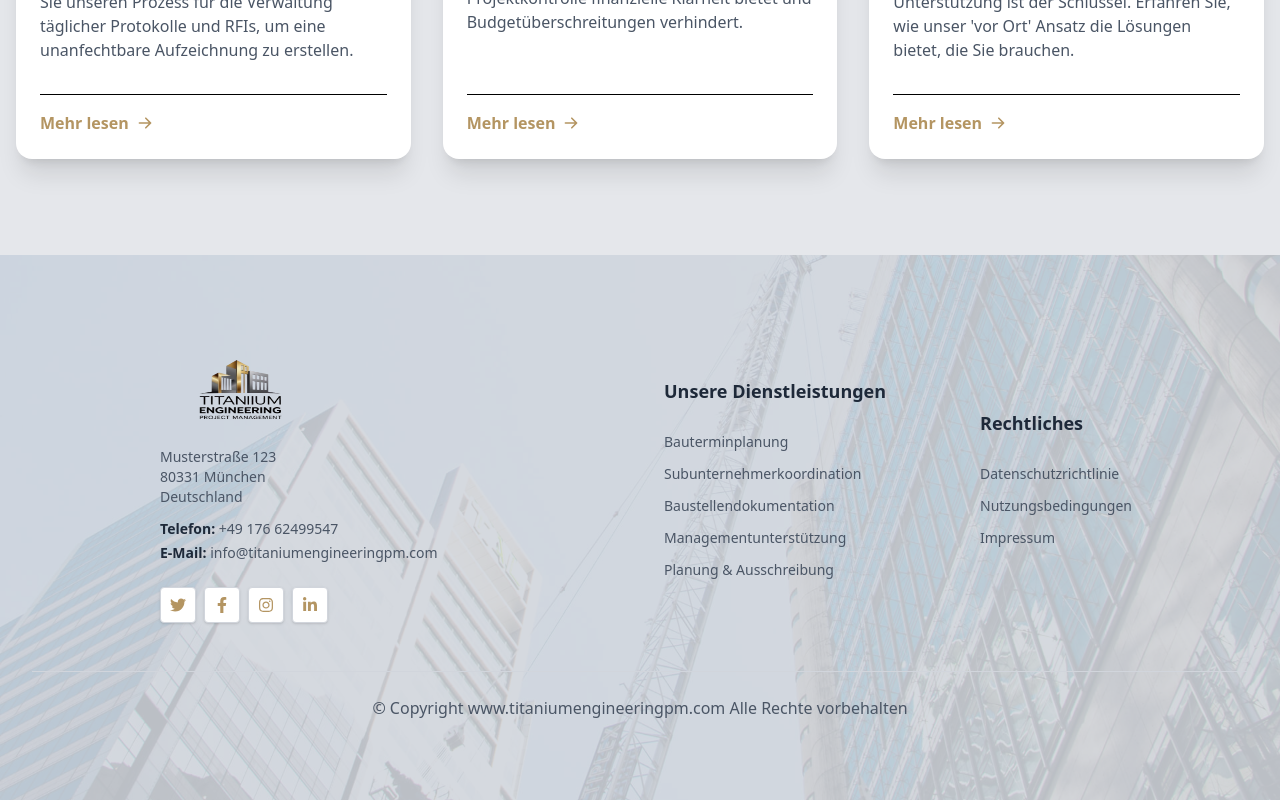
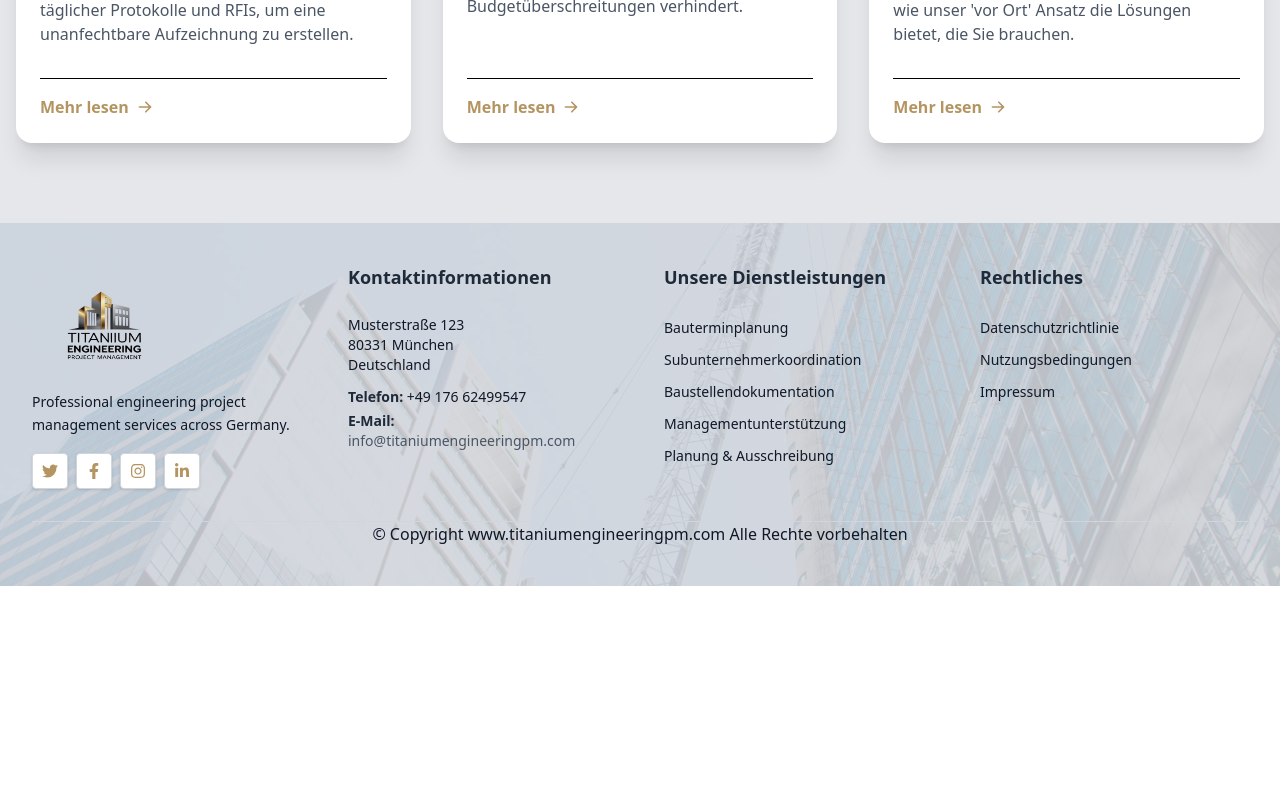
Before and after one commit to Mubasharsmartcomputing/TITANIUM, a React (Vite) app: page /blog in a window 1280 px wide. Shown: the part 1243-2043 px from the top of the page. After the commit the page ends 1829 px from the top, so only its background shows below. Built offline with nearby package versions, Linux system fonts and the light colour scheme.

Commit message:
change banner

```diff
--- a/src/components/BlogComponent.jsx
+++ b/src/components/BlogComponent.jsx
@@ -56,7 +56,7 @@ const BlogPostCard = ({ post, readMoreText }) => {
 
 // --- MODIFIED BlogComponent ---
 // Now accepts `titleKey` instead of a hardcoded string
-const BlogComponent = ({ postLimit, titleKey = 'pages.blog.title' }) => {
+const BlogComponent = ({ postLimit, titleKey = 'pages.blog.title', showTitle = true }) => {
     const { t } = useTranslation(); // 3. Initialize hook
 
     // 4. Dynamically create data by merging static info with translated text
@@ -69,7 +69,17 @@ const BlogComponent = ({ postLimit, titleKey = 'pages.blog.title' }) => {
     const postsToShow = postLimit ? blogData.slice(0, postLimit) : blogData;
 
     return (
-        <section id="blog-posts" className="py-16 bg-gray-200 gap-8 flex flex-col justify-center items-center text-center lg:py-24">
+        <section id="blog-posts" className="pb-10 bg-gray-200 gap-8 flex flex-col justify-center items-center text-center lg:py-20">
+            {showTitle && (
+                <motion.h1
+                    className="text-4xl font-bold text-gray-900"
+                    initial={{ opacity: 0, y: 20 }}
+                    animate={{ opacity: 1, y: 0 }}
+                    transition={{ duration: 0.5 }}
+                >
+                    {t(titleKey)}
+                </motion.h1>
+            )}
             <div className="container mx-auto px-4">
                 <div className="grid grid-cols-1 md:grid-cols-2 lg:grid-cols-3 gap-8">
                     {postsToShow.map((post, index) => (
--- a/src/components/TabSection.jsx
+++ b/src/components/TabSection.jsx
@@ -64,7 +64,7 @@ const TabSection = () => {
     const { t } = useTranslation(); // Already initialized, perfect!
 
     return (
-        <section id="features" className="py-16 lg:py-24 bg-gray-200">
+        <section id="features" className="pt-16 lg:py-24 bg-gray-200">
             <div className="container mx-auto px-4">
 
                 {/* Section Title (Already translated, no changes needed) */}
@@ -75,8 +75,8 @@ const TabSection = () => {
                   viewport={{ once: true }}
                   transition={{ duration: 0.5 }}
                 >
-                  <h2 className="text-3xl font-bold text-gray-800">{t('pages.home.methodology.title')}</h2>
-                  <p className="text-base text-gray-600 mt-2 max-w-3xl mx-auto">{t('pages.home.methodology.subtitle')}</p>
+                  <h2 className="text-3xl md:text-4xl font-bold text-gray-900">{t('pages.home.methodology.title')}</h2>
+                  <p className="text-base text-gray-800 mt-2 max-w-3xl mx-auto">{t('pages.home.methodology.subtitle')}</p>
                 </motion.div>
 
                 {/* ✨ STEP 2: Use the t() function to get card content from JSON */}
--- a/src/components/UI/Footer.jsx
+++ b/src/components/UI/Footer.jsx
@@ -49,7 +49,7 @@ const Footer = () => {
   }));
 
   return (
-    <footer className="relative bg-gray-300 text-gray-800 overflow-hidden">
+    <footer className="relative bg-gray-300 text-gray-900 overflow-hidden">
       {/* Background Image & Overlay */}
       <div className="absolute inset-0">
         <div
@@ -61,35 +61,22 @@ const Footer = () => {
       </div>
 
       {/* Main Footer Content */}
-      <div className="relative z-10 max-w-7xl mx-auto px-4 sm:px-6 lg:px-8 py-16 lg:py-20">
-        <div className="grid grid-cols-1 justify-center items-center sm:grid-cols-2 lg:grid-cols-4 gap-8 lg:gap-12">
+      <div className="relative z-10 max-w-7xl mx-auto px-4 sm:px-6 lg:px-8 py-10">
+        <div className="grid grid-cols-1 sm:grid-cols-2 lg:grid-cols-4 gap-8 lg:gap-12 items-start">
 
-          {/* Column 1: Company Info & Socials */}
-          <div className="lg:col-span-2 md:ml-32 ml-2">
-    <NavLink to="/" className="flex items-start pr-20">
+          {/* Column 1: Logo & Company Description */}
+          <div>
+            <NavLink to="/" className="block">
               <img
                 src={logo}
                 alt="Titanium Engineering Logo"
-                   className="h-22 w-28 lg:h-28 md:w-40"
+                className="h-20 w-24 lg:h-32 lg:w-36"
               />
             </NavLink>
-            <div className="space-y-3 text-sm">
-              <p className="text-gray-600">
-                {t('footer.address.street')}<br/>
-                {t('footer.address.city')}<br/>
-                {t('footer.address.country')}
+            <p className="text-sm text-gray-900 leading-relaxed mb-4">
+              Professional engineering project management services across Germany.
             </p>
-              <div className="space-y-1">
-                <p className="text-gray-600">
-                  <span className="font-semibold text-gray-800">{t('footer.phoneLabel')}</span> +49 176 62499547
-                </p>
-                <p className="text-gray-600">
-                  <span className="font-semibold text-gray-800">{t('footer.emailLabel')}</span> info@titaniumengineeringpm.com
-                </p>
-              </div>
-            </div>
-
-            <div className="flex space-x-2 mt-6">
+            <div className="flex space-x-2">
               {socialLinks.map((social) => (
                 <a key={social.label} href={social.href} aria-label={social.label} className="w-9 h-9 bg-white border border-gray-300 rounded flex items-center justify-center text-[#B49562] hover:bg-[#B49562] hover:text-white hover:border-[#B49562] transition-all duration-300 shadow-sm">
                   <social.icon className="w-4 h-4" />
@@ -98,14 +85,33 @@ const Footer = () => {
             </div>
           </div>
 
+          {/* Column 2: Contact Info */}
+          <div>
+            <h4 className="text-lg font-semibold text-gray-800 mb-6">{t('footer.contact.title')}</h4>
+            <div className="space-y-3 text-sm">
+              <p className="text-gray-900">
+                {t('footer.address.street')}<br/>
+                {t('footer.address.city')}<br/>
+                {t('footer.address.country')}
+              </p>
+              <div className="space-y-1">
+                <p className="text-gray-900">
+                  <span className="font-semibold text-gray-800">{t('footer.phoneLabel')}</span> +49 176 62499547
+                </p>
+                <p className="text-gray-600">
+                  <span className="font-semibold text-gray-800">{t('footer.emailLabel')}</span> info@titaniumengineeringpm.com
+                </p>
+              </div>
+            </div>
+          </div>
 
-          {/* Column 2: Our Services */}
+          {/* Column 3: Our Services */}
           <div>
             <h4 className="text-lg font-semibold text-gray-800 mb-6">{t('footer.ourServices.title')}</h4>
             <ul className="space-y-2">
               {ourServices.map((service) => (
                 <li key={service}>
-                  <a href="/services" className="text-gray-600 hover:text-[#B49562] transition-colors duration-300 text-sm">
+                  <a href="/services" className="text-gray-900 hover:text-[#B49562] transition-colors duration-300 text-sm">
                     {service}
                   </a>
                 </li>
@@ -113,13 +119,13 @@ const Footer = () => {
             </ul>
           </div>
 
-          {/* Column 3: Legal */}
+          {/* Column 4: Legal */}
           <div>
             <h4 className="text-lg font-semibold text-gray-800 mb-6">{t('footer.legal.title')}</h4>
             <ul className="space-y-2">
               {legalLinks.map((item) => (
                 <li key={item}>
-                  <a href="#" className="text-gray-600 hover:text-[#B49562] transition-colors duration-300 text-sm">
+                  <a href="#" className="text-gray-900 hover:text-[#B49562] transition-colors duration-300 text-sm">
                     {item}
                   </a>
                 </li>
@@ -129,8 +135,8 @@ const Footer = () => {
         </div>
 
         {/* --- Bottom Copyright Section --- */}
-        <div className="border-t border-gray-300 mt-12 pt-6 text-center">
-          <p className="text-base text-gray-600">
+        <div className="border-t border-gray-300 mt-8 text-center">
+          <p className="text-base text-gray-900">
             {t('footer.copyright', { companyName: t('footer.companyName') })}
           </p>
         </div>
--- a/src/locales/de/translation.json
+++ b/src/locales/de/translation.json
@@ -335,6 +335,10 @@
   },
   "footer": {
     "companyName": "TITANIUM",
+    "companyDescription": "Bei Titanium Engineering Project Management bringen wir praktische Erfahrung im Bauwesen in Ihre Projekte ein. Von der Terminplanung und Baustellenkoordination bis hin zur Dokumentation und Behördenabstimmung - wir behandeln jedes Detail mit Präzision.",
+    "contact": {
+      "title": "Kontaktinformationen"
+    },
     "address": {
       "street": "Musterstraße 123",
       "city": "80331 München",
--- a/src/locales/en/translation.json
+++ b/src/locales/en/translation.json
@@ -336,6 +336,10 @@
   },
   "footer": {
     "companyName": "TITANIUM",
+    "companyDescription": "At Titanium Engineering Project Management, we bring hands-on experience in civil engineering to your projects. From scheduling and site coordination to documentation and authority liaison, we handle every detail with precision.",
+    "contact": {
+      "title": "Contact Info"
+    },
     "address": {
       "street": "Musterstraße 123",
       "city": "80331 München",
--- a/src/locales/tr/translation.json
+++ b/src/locales/tr/translation.json
@@ -312,6 +312,10 @@
   },
   "footer": {
     "companyName": "TITANIUM",
+    "companyDescription": "Titanium Mühendislik Proje Yönetimi olarak, inşaat mühendisliğindeki uygulamalı deneyimimizi projelerinize taşıyoruz. Zamanlama ve saha koordinasyonundan dokümantasyon ve resmi makamlarla ilişkilere kadar her ayrıntıyı hassasiyetle yönetiyoruz.",
+    "contact": {
+      "title": "İletişim Bilgileri"
+    },
     "address": {
       "street": "Musterstraße 123",
       "city": "80331 München",
--- a/src/pages/Blog.jsx
+++ b/src/pages/Blog.jsx
@@ -11,7 +11,7 @@ const BlogPage = () => {
 
 
       {/* RENDER THE SEPARATE BLOG CONTENT COMPONENT */}
-      <BlogComponent />
+      <BlogComponent showTitle={false} />
 
     </main>
   );
--- a/src/pages/Home.jsx
+++ b/src/pages/Home.jsx
@@ -14,7 +14,7 @@ const Home = () => {
             {/* <Constructions/> */}
             {/* <StrategicPartnerSection/> */}
             {/* <Testimonials/> */}
-            <BlogComponent postLimit={3} title="Blog" />
+            <BlogComponent postLimit={3} titleKey="pages.home.recentBlogTitle" />
         </div>
     );
 }
```
Also changed, not shown: src/components/HeroSection.jsx (+12 -8 lines). Lines whose indentation alone changed are shown as unchanged.
